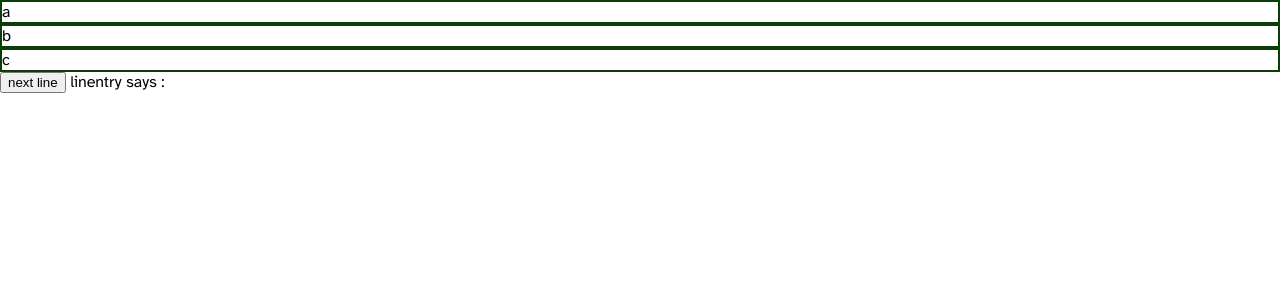
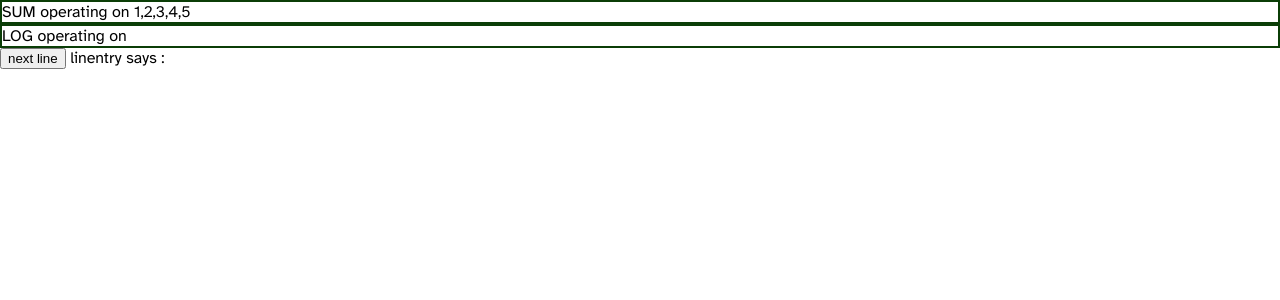
Before and after one commit to CIOSAI/Linentry, a SvelteKit app: page / in a window 1280 px wide. Shown: the top 300 px of the page. Built offline with nearby package versions, Linux system fonts and the light colour scheme.

Commit message:
added a parent node for command and data

```diff
--- a/src/lib/linentry.ts
+++ b/src/lib/linentry.ts
@@ -24,12 +24,12 @@ const COMMANDS = {
 
   READ :      {trigger: (data: number[], src:Source)=>{
     return {data:
-      (Math.floor(data[0]) in src.data)?src.data[Math.floor(data[0])]:[],
+      (Math.floor(data[0]) in src.line)?src.line[Math.floor(data[0])].data:[],
     nextLine: -1}
   }, name: 'READ'},
 
   WRITE :     {trigger: (data: number[], src:Source)=>{
-    src.data[data[data.length-1]] = data.slice(0, data.length-1)
+    src.line[data[data.length-1]].data = data.slice(0, data.length-1)
     return {data: [], nextLine: -1}
   }, name: 'WRITE'},
 
@@ -38,10 +38,14 @@ const COMMANDS = {
   }, name: 'ON'},
 }
 
+interface Line{
+  command : Command,
+  data : number[],
+}
+
 interface Source{
   main : number,
-  commands : Command[],
-  data : number[][],
+  line : Line[],
 }
 
 interface Result{
@@ -65,11 +69,11 @@ class Linentry{
   }
 
   getCommand(){
-    return (this.currentLine in this.src.commands)?this.src.commands[this.currentLine]:COMMANDS.NOCOMMAND
+    return (this.currentLine in this.src.line)?this.src.line[this.currentLine].command:COMMANDS.NOCOMMAND
   }
 
   getData(){
-    return (this.currentLine in this.src.data)?this.src.data[this.currentLine]:[]
+    return (this.currentLine in this.src.line)?this.src.line[this.currentLine].data:[]
   }
 
   next(){
--- a/src/routes/+page.svelte
+++ b/src/routes/+page.svelte
@@ -1,7 +1,5 @@
 <script lang="ts">
   import { COMMANDS, Linentry, receiver } from '$lib/linentry.js';
-
-  let arr = ['a', 'b', 'c']
 
   let say = ''
 
@@ -9,15 +7,16 @@
     say = s
   }
 
-  let linentry = new Linentry({main: 0,
-    commands: [COMMANDS.SUM, COMMANDS.LOG], data: [[65], [66]]
-  })
+  let linentry = new Linentry({main: 0, line: [
+    {command: COMMANDS.SUM, data: [1, 2, 3, 4, 5]},
+    {command: COMMANDS.LOG, data: []},
+  ]})
 </script>
 
 <div id='viewport'>
   <div id='bruh'>
-    {#each arr as i}
-      <span class='entry'>{i}</span>
+    {#each linentry.src.line as i}
+      <span class='entry'>{i.command.name} operating on {i.data}</span>
     {/each}
   </div>
   <button on:click={()=>{linentry.next()}}>next line</button>
```
